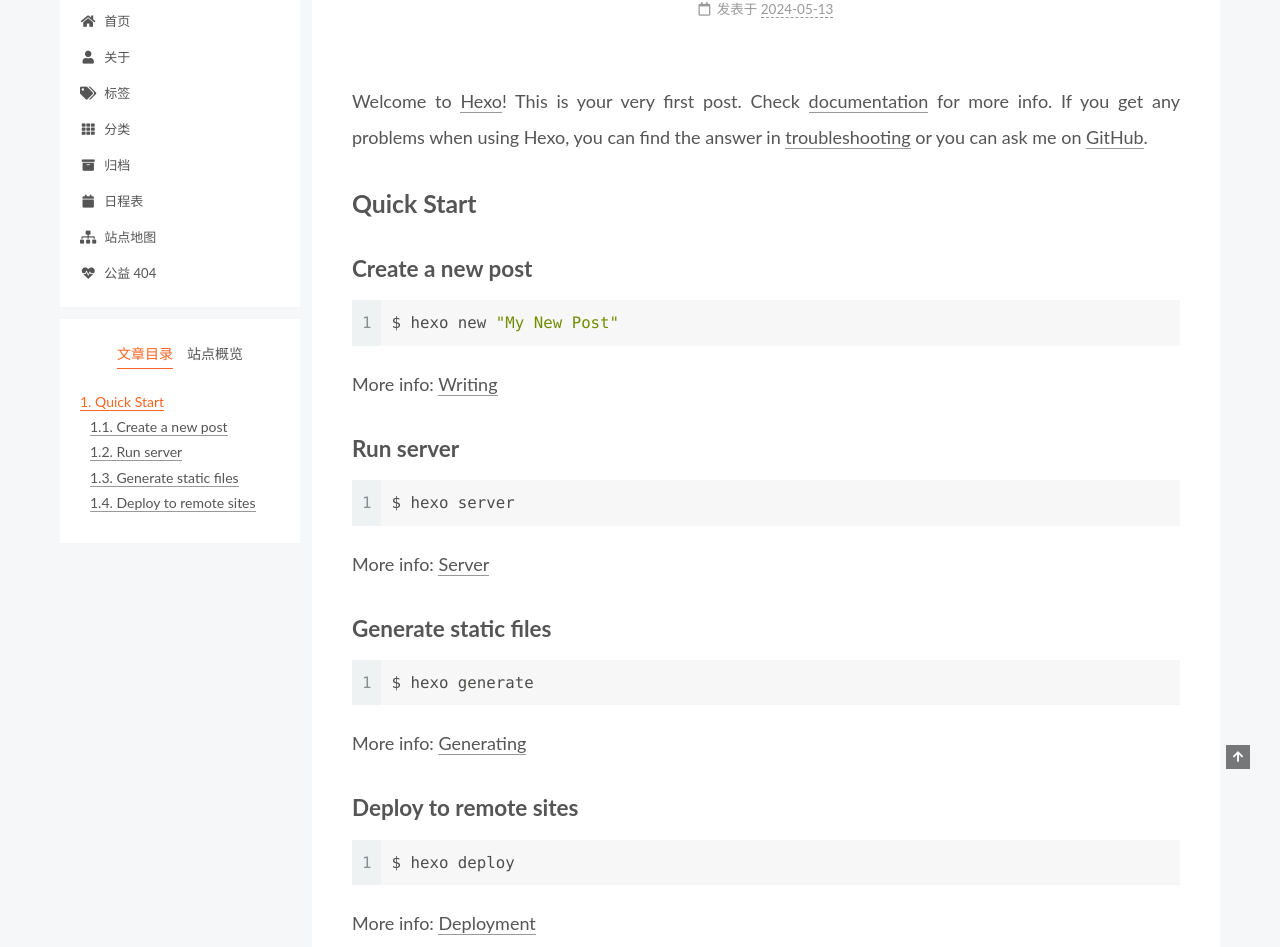
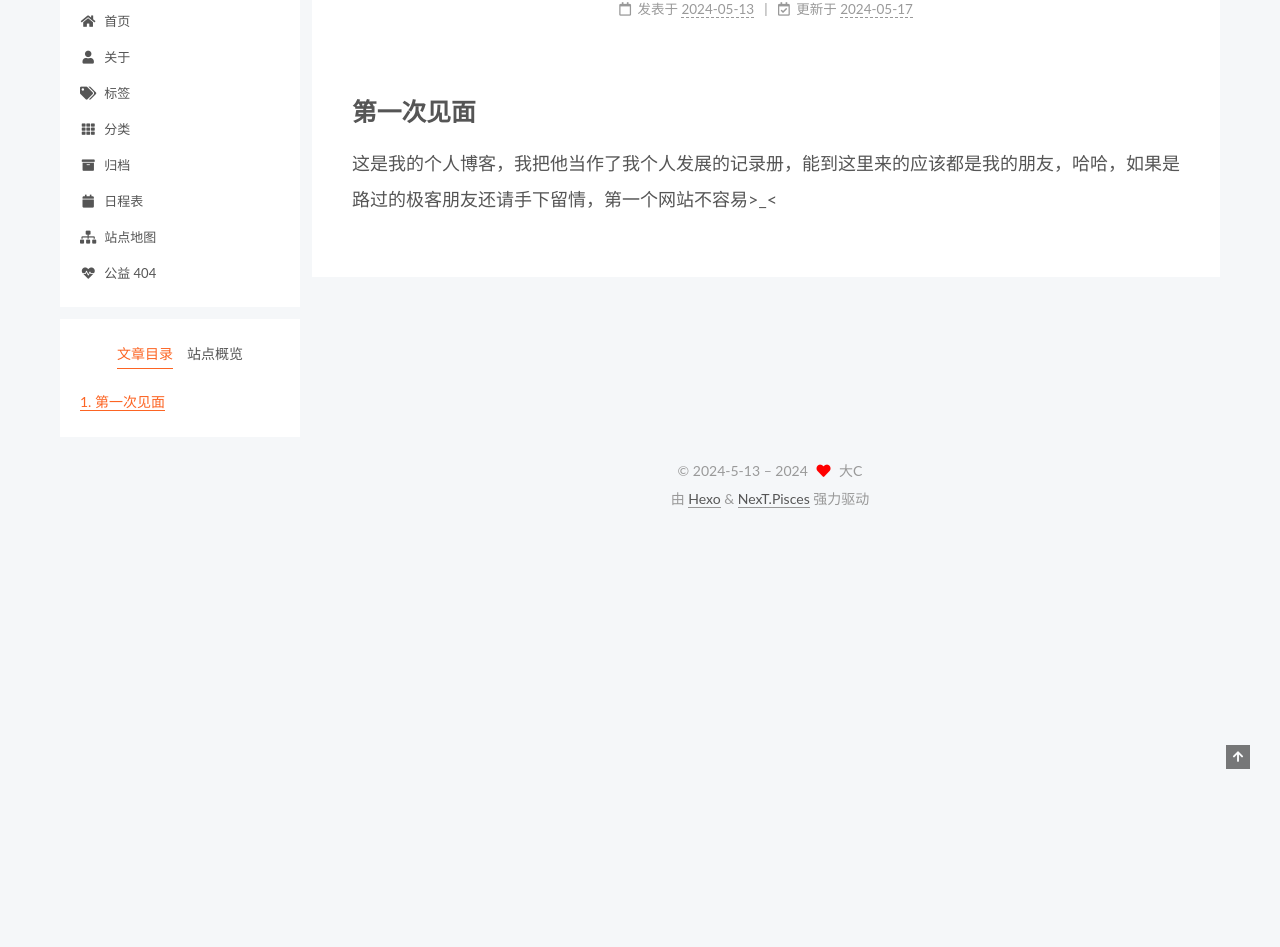
Before and after one commit to a6d9a6m/a6d9a6m.github.io, a plain HTML site: page 2024/05/13/hello-world/index.html in a window 1280 px wide. Shown: the part 131-1078 px from the top of the page. After the commit the page ends 800 px from the top, so only its background shows below. Drawn offline with Linux system fonts and the light colour scheme.

Commit message:
Site updated: 2024-05-17 10:11:11

```diff
--- a/2024/05/13/hello-world/index.html
+++ b/2024/05/13/hello-world/index.html
@@ -20,15 +20,15 @@
     var CONFIG = {"hostname":"example.com","root":"/","scheme":"Pisces","version":"7.8.0","exturl":false,"sidebar":{"position":"left","display":"post","padding":18,"offset":12,"onmobile":false},"copycode":{"enable":false,"show_result":false,"style":null},"back2top":{"enable":true,"sidebar":false,"scrollpercent":false},"bookmark":{"enable":false,"color":"#222","save":"auto"},"fancybox":false,"mediumzoom":false,"lazyload":false,"pangu":false,"comments":{"style":"tabs","active":null,"storage":true,"lazyload":false,"nav":null},"algolia":{"hits":{"per_page":10},"labels":{"input_placeholder":"Search for Posts","hits_empty":"We didn't find any results for the search: ${query}","hits_stats":"${hits} results found in ${time} ms"}},"localsearch":{"enable":false,"trigger":"auto","top_n_per_article":1,"unescape":false,"preload":false},"motion":{"enable":true,"async":false,"transition":{"post_block":"fadeIn","post_header":"slideDownIn","post_body":"slideDownIn","coll_header":"slideLeftIn","sidebar":"slideUpIn"}}};
   </script>
 
-  <meta name="description" content="Welcome to Hexo! This is your very first post. Check documentation for more info. If you get any problems when using Hexo, you can find the answer in troubleshooting or you can ask me on GitHub. Quick">
+  <meta name="description" content="第一次见面这是我的个人博客，我把他当作了我个人发展的记录册，能到这里来的应该都是我的朋友，哈哈，如果是路过的极客朋友还请手下留情，第一个网站不容易&gt;_&lt;">
 <meta property="og:type" content="article">
-<meta property="og:title" content="Hello World">
+<meta property="og:title" content="你好">
 <meta property="og:url" content="http://example.com/2024/05/13/hello-world/index.html">
 <meta property="og:site_name" content="微风阁">
-<meta property="og:description" content="Welcome to Hexo! This is your very first post. Check documentation for more info. If you get any problems when using Hexo, you can find the answer in troubleshooting or you can ask me on GitHub. Quick">
+<meta property="og:description" content="第一次见面这是我的个人博客，我把他当作了我个人发展的记录册，能到这里来的应该都是我的朋友，哈哈，如果是路过的极客朋友还请手下留情，第一个网站不容易&gt;_&lt;">
 <meta property="og:locale" content="zh_CN">
 <meta property="article:published_time" content="2024-05-13T05:30:51.692Z">
-<meta property="article:modified_time" content="2024-05-13T05:30:51.695Z">
+<meta property="article:modified_time" content="2024-05-17T02:10:42.025Z">
 <meta property="article:author" content="大C">
 <meta property="article:tag" content="Home">
 <meta name="twitter:card" content="summary">
@@ -46,7 +46,7 @@
   };
 </script>
 
-  <title>Hello World | 微风阁</title>
+  <title>你好 | 微风阁</title>
 
 
 
@@ -195,7 +195,7 @@
     </span>
       <header class="post-header">
         <h1 class="post-title" itemprop="name headline">
-          Hello World
+          你好
         </h1>
 
         <div class="post-meta">
@@ -207,6 +207,13 @@
 
               <time title="创建时间：2024-05-13 13:30:51" itemprop="dateCreated datePublished" datetime="2024-05-13T13:30:51+08:00">2024-05-13</time>
             </span>
+              <span class="post-meta-item">
+                <span class="post-meta-item-icon">
+                  <i class="far fa-calendar-check"></i>
+                </span>
+                <span class="post-meta-item-text">更新于</span>
+                <time title="修改时间：2024-05-17 10:10:42" itemprop="dateModified" datetime="2024-05-17T10:10:42+08:00">2024-05-17</time>
+              </span>
 
 
 
@@ -219,19 +226,7 @@
     <div class="post-body" itemprop="articleBody">
 
 
-        <p>Welcome to <a target="_blank" rel="noopener" href="https://hexo.io/">Hexo</a>! This is your very first post. Check <a target="_blank" rel="noopener" href="https://hexo.io/docs/">documentation</a> for more info. If you get any problems when using Hexo, you can find the answer in <a target="_blank" rel="noopener" href="https://hexo.io/docs/troubleshooting.html">troubleshooting</a> or you can ask me on <a target="_blank" rel="noopener" href="https://github.com/hexojs/hexo/issues">GitHub</a>.</p>
-<h2 id="Quick-Start"><a href="#Quick-Start" class="headerlink" title="Quick Start"></a>Quick Start</h2><h3 id="Create-a-new-post"><a href="#Create-a-new-post" class="headerlink" title="Create a new post"></a>Create a new post</h3><figure class="highlight bash"><table><tr><td class="gutter"><pre><span class="line">1</span><br></pre></td><td class="code"><pre><span class="line">$ hexo new <span class="string">&quot;My New Post&quot;</span></span><br></pre></td></tr></table></figure>
-
-<p>More info: <a target="_blank" rel="noopener" href="https://hexo.io/docs/writing.html">Writing</a></p>
-<h3 id="Run-server"><a href="#Run-server" class="headerlink" title="Run server"></a>Run server</h3><figure class="highlight bash"><table><tr><td class="gutter"><pre><span class="line">1</span><br></pre></td><td class="code"><pre><span class="line">$ hexo server</span><br></pre></td></tr></table></figure>
-
-<p>More info: <a target="_blank" rel="noopener" href="https://hexo.io/docs/server.html">Server</a></p>
-<h3 id="Generate-static-files"><a href="#Generate-static-files" class="headerlink" title="Generate static files"></a>Generate static files</h3><figure class="highlight bash"><table><tr><td class="gutter"><pre><span class="line">1</span><br></pre></td><td class="code"><pre><span class="line">$ hexo generate</span><br></pre></td></tr></table></figure>
-
-<p>More info: <a target="_blank" rel="noopener" href="https://hexo.io/docs/generating.html">Generating</a></p>
-<h3 id="Deploy-to-remote-sites"><a href="#Deploy-to-remote-sites" class="headerlink" title="Deploy to remote sites"></a>Deploy to remote sites</h3><figure class="highlight bash"><table><tr><td class="gutter"><pre><span class="line">1</span><br></pre></td><td class="code"><pre><span class="line">$ hexo deploy</span><br></pre></td></tr></table></figure>
-
-<p>More info: <a target="_blank" rel="noopener" href="https://hexo.io/docs/one-command-deployment.html">Deployment</a></p>
+        <h2 id="第一次见面"><a href="#第一次见面" class="headerlink" title="第一次见面"></a>第一次见面</h2><p>这是我的个人博客，我把他当作了我个人发展的记录册，能到这里来的应该都是我的朋友，哈哈，如果是路过的极客朋友还请手下留情，第一个网站不容易&gt;_&lt;</p>
 
     </div>
 
@@ -302,7 +297,7 @@
 
       <!--noindex-->
       <div class="post-toc-wrap sidebar-panel">
-          <div class="post-toc motion-element"><ol class="nav"><li class="nav-item nav-level-2"><a class="nav-link" href="#Quick-Start"><span class="nav-number">1.</span> <span class="nav-text">Quick Start</span></a><ol class="nav-child"><li class="nav-item nav-level-3"><a class="nav-link" href="#Create-a-new-post"><span class="nav-number">1.1.</span> <span class="nav-text">Create a new post</span></a></li><li class="nav-item nav-level-3"><a class="nav-link" href="#Run-server"><span class="nav-number">1.2.</span> <span class="nav-text">Run server</span></a></li><li class="nav-item nav-level-3"><a class="nav-link" href="#Generate-static-files"><span class="nav-number">1.3.</span> <span class="nav-text">Generate static files</span></a></li><li class="nav-item nav-level-3"><a class="nav-link" href="#Deploy-to-remote-sites"><span class="nav-number">1.4.</span> <span class="nav-text">Deploy to remote sites</span></a></li></ol></li></ol></div>
+          <div class="post-toc motion-element"><ol class="nav"><li class="nav-item nav-level-2"><a class="nav-link" href="#%E7%AC%AC%E4%B8%80%E6%AC%A1%E8%A7%81%E9%9D%A2"><span class="nav-number">1.</span> <span class="nav-text">第一次见面</span></a></li></ol></div>
       </div>
       <!--/noindex-->
 
--- a/css/main.css
+++ b/css/main.css
@@ -1168,7 +1168,7 @@
 }
 .links-of-author a::before,
 .links-of-author span.exturl::before {
-  background: #2dfffa;
+  background: #05d528;
   border-radius: 50%;
   content: ' ';
   display: inline-block;
```
Also changed, not shown: archives/2024/05/index.html (+1 -1 lines), archives/2024/index.html (+1 -1 lines), archives/index.html (+1 -1 lines), index.html (+9 -14 lines).
